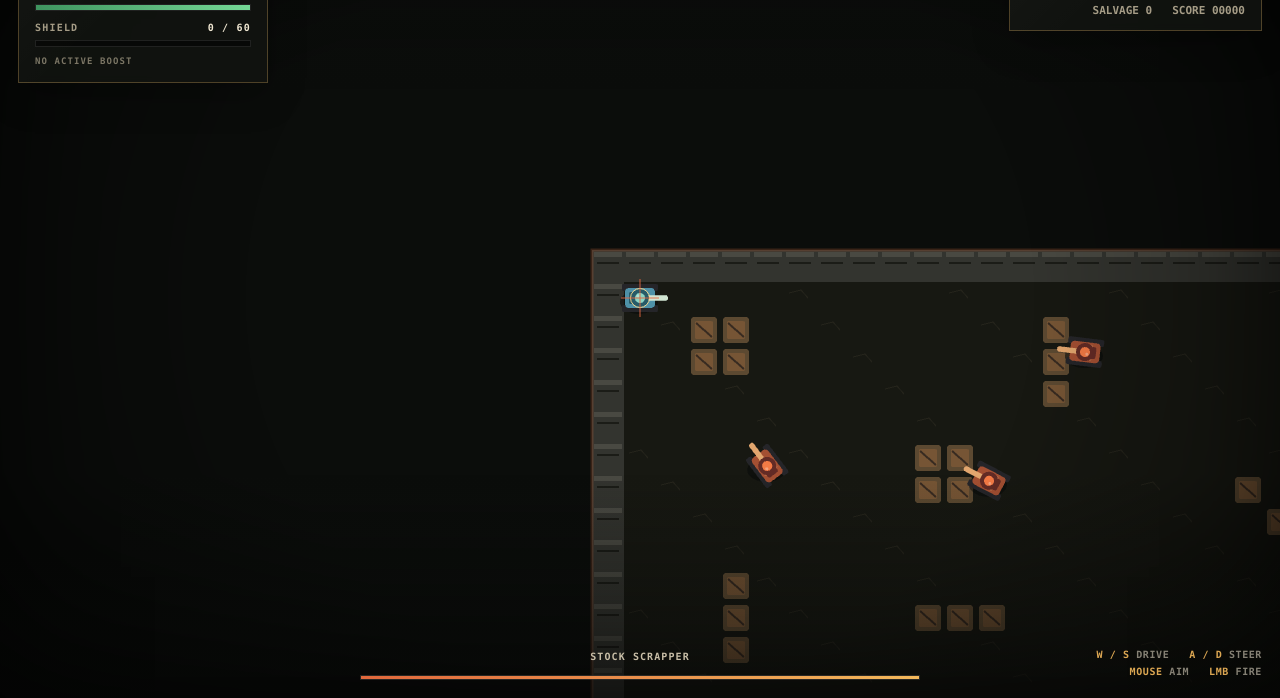
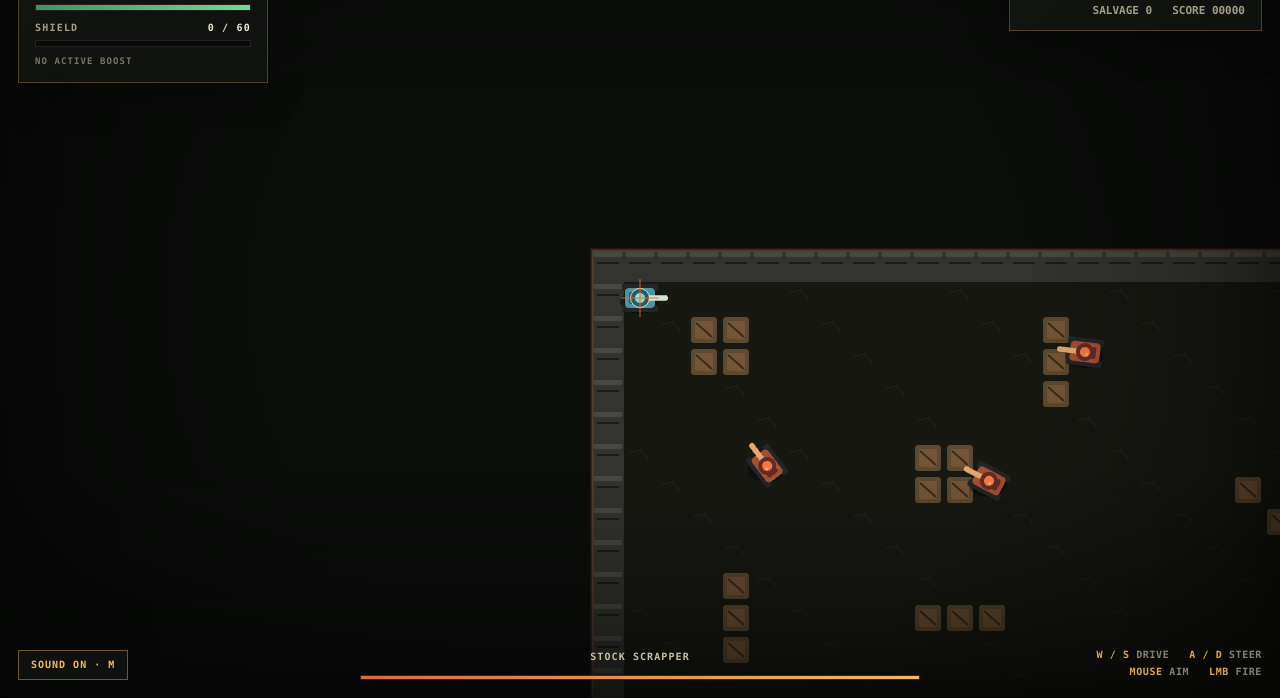
Before and after one commit to IrakliDevelop/tankz, a website built with Vite: page index.html in a window 1280 px wide. Shown: the part 102-800 px from the top of the page. Built offline with nearby package versions, Linux system fonts and the light colour scheme; animation ran at ten frames a second.

Commit message:
feat(audio): add music and gameplay sound effects

```diff
--- a/index.html
+++ b/index.html
@@ -258,6 +258,36 @@
         color: rgba(243, 184, 91, 0.9);
       }
 
+      #audio-toggle {
+        position: fixed;
+        bottom: 18px;
+        left: 18px;
+        z-index: 4;
+        padding: 9px 12px;
+        border: 1px solid rgba(240, 231, 210, 0.18);
+        background: rgba(18, 20, 17, 0.86);
+        color: var(--muted);
+        font:
+          750 10px/1 ui-monospace,
+          Consolas,
+          monospace;
+        letter-spacing: 0.1em;
+        cursor: pointer;
+        backdrop-filter: blur(5px);
+      }
+
+      #audio-toggle.active {
+        border-color: rgba(243, 184, 91, 0.42);
+        color: var(--amber);
+      }
+
+      #audio-toggle:hover,
+      #audio-toggle:focus-visible {
+        outline: none;
+        border-color: var(--amber);
+        color: var(--ink);
+      }
+
       #boss-panel {
         position: fixed;
         top: 26px;
@@ -505,6 +535,8 @@
       <div><b>MOUSE</b> AIM &nbsp; <b>LMB</b> FIRE</div>
     </div>
 
+    <button id="audio-toggle" class="active" type="button" aria-pressed="true">SOUND ON / M</button>
+
     <div id="crosshair" aria-hidden="true"></div>
 
     <section id="upgrade-panel" class="modal" hidden aria-label="Choose an upgrade">
--- a/src/main.ts
+++ b/src/main.ts
@@ -2,6 +2,7 @@ import { Application } from 'pixi.js';
 import { createSim, stepSim } from './core/sim';
 import { SIM_DT } from './core/config';
 import type { InputIntent } from './core/input';
+import { AudioManager } from './view/audio';
 import { Camera } from './view/camera';
 import { Hud } from './view/hud';
 import { Renderer } from './view/renderer';
@@ -21,11 +22,12 @@ async function start(): Promise<void> {
   });
   app.canvas.setAttribute(
     'aria-label',
-    'Tankz game arena. Use W and S to drive, A and D to steer, mouse to aim, and click to fire.',
+    'Tankz game arena. Use W and S to drive, A and D to steer, mouse to aim, click to fire, and M to toggle sound.',
   );
   document.body.appendChild(app.canvas);
 
   const state = createSim(Date.now() >>> 0);
+  const audio = new AudioManager(state);
   const hud = new Hud();
   const camera = new Camera();
   app.stage.addChild(camera.world);
@@ -41,6 +43,12 @@ async function start(): Promise<void> {
   let queuedRestart = false;
 
   window.addEventListener('keydown', (event) => {
+    if (event.code === 'KeyM') {
+      if (!event.repeat) audio.toggle();
+      event.preventDefault();
+      return;
+    }
+    void audio.unlock();
     keys.add(event.code);
     if (!event.repeat && event.code.startsWith('Digit')) {
       const index = Number(event.code.slice(5)) - 1;
@@ -57,7 +65,9 @@ async function start(): Promise<void> {
     hud.setPointer(mouse.x, mouse.y);
   });
   window.addEventListener('pointerdown', (event) => {
-    if (event.button === 0) mouse.down = true;
+    if (event.target !== app.canvas) return;
+    void audio.unlock();
+    if (event.button === 0 && event.target === app.canvas) mouse.down = true;
   });
   window.addEventListener('pointerup', (event) => {
     if (event.button === 0) mouse.down = false;
@@ -109,6 +119,7 @@ async function start(): Promise<void> {
       app.screen.height,
       ticker.deltaMS / 1000,
     );
+    audio.update(state);
     renderer.render(state, alpha);
     hud.update(state);
   });
--- /dev/null
+++ b/src/view/audio.ts
@@ -0,0 +1,170 @@
+import type { SimState } from '../core/sim';
+import type { GamePhase } from '../core/types';
+
+type SfxKey = 'fire' | 'explosion' | 'pickup' | 'ui' | 'success';
+
+const AUDIO_ENABLED_KEY = 'tankz.audio.enabled';
+const MUSIC_URL = '/audio/empty-city.ogg';
+const MUSIC_VOLUME = 0.16;
+const SFX_VOLUME = 0.68;
+
+const SFX_URLS: Record<SfxKey, string> = {
+  fire: '/audio/fire.mp3',
+  explosion: '/audio/explosion.mp3',
+  pickup: '/audio/pickup.mp3',
+  ui: '/audio/ui.mp3',
+  success: '/audio/success.mp3',
+};
+
+/**
+ * Translates newly observed simulation entities and phase changes into audio.
+ * Audio remains a read-only view concern and never feeds state back into the sim.
+ */
+export class AudioManager {
+  private readonly button: HTMLButtonElement;
+  private readonly music = createAudio(MUSIC_URL);
+  private readonly sfx = new Map<SfxKey, HTMLAudioElement>();
+  private readonly voices = new Set<HTMLAudioElement>();
+  private knownShellIds: Set<number>;
+  private knownEffectIds: Set<number>;
+  private previousPhase: GamePhase;
+  private enabled = readEnabledSetting();
+  private unlocked = false;
+
+  constructor(state: SimState) {
+    this.button = requiredButton('audio-toggle');
+    this.music.loop = true;
+    this.music.volume = MUSIC_VOLUME;
+    for (const [key, url] of Object.entries(SFX_URLS) as Array<[SfxKey, string]>) {
+      this.sfx.set(key, createAudio(url));
+    }
+
+    this.knownShellIds = new Set(state.shells.map(({ id }) => id));
+    this.knownEffectIds = new Set(state.effects.map(({ id }) => id));
+    this.previousPhase = state.phase;
+    this.button.addEventListener('click', () => this.toggle());
+    document.addEventListener('visibilitychange', () => this.syncMusic());
+    this.renderButton();
+  }
+
+  /** Must be called from a keyboard or pointer gesture to satisfy browser autoplay rules. */
+  async unlock(): Promise<void> {
+    if (this.unlocked) return;
+    this.unlocked = true;
+    this.renderButton();
+    await this.syncMusic();
+  }
+
+  toggle(): void {
+    this.enabled = !this.enabled;
+    writeEnabledSetting(this.enabled);
+    this.renderButton();
+    if (this.enabled) {
+      void this.unlock().then(() => this.syncMusic());
+      this.play('ui', 0.55);
+    } else {
+      this.music.pause();
+      for (const voice of this.voices) voice.pause();
+      this.voices.clear();
+    }
+  }
+
+  update(state: SimState): void {
+    const nextShellIds = new Set<number>();
+    let playerFired = false;
+    let enemyFired = false;
+    for (const shell of state.shells) {
+      nextShellIds.add(shell.id);
+      if (this.knownShellIds.has(shell.id)) continue;
+      if (shell.team === 'player') playerFired = true;
+      else enemyFired = true;
+    }
+    this.knownShellIds = nextShellIds;
+
+    const nextEffectIds = new Set<number>();
+    let explosionCount = 0;
+    let collectedPickup = false;
+    for (const effect of state.effects) {
+      nextEffectIds.add(effect.id);
+      if (this.knownEffectIds.has(effect.id)) continue;
+      if (effect.kind === 'explosion') explosionCount += 1;
+      if (effect.kind === 'repair' || effect.kind === 'shield' || effect.kind === 'overdrive') {
+        collectedPickup = true;
+      }
+    }
+    this.knownEffectIds = nextEffectIds;
+
+    if (playerFired) this.play('fire', 0.9);
+    if (enemyFired) this.play('fire', 0.34);
+    if (explosionCount > 0) this.play('explosion', Math.min(1, 0.72 + explosionCount * 0.08));
+    if (collectedPickup) this.play('pickup', 0.62);
+
+    if (state.phase !== this.previousPhase) {
+      if (state.phase === 'upgrade') this.play('success', 0.52);
+      else if (state.phase === 'victory') this.play('success', 0.9);
+      else if (state.phase === 'gameOver') this.play('explosion', 1);
+      else if (this.previousPhase === 'upgrade' || this.previousPhase === 'gameOver') {
+        this.play('ui', 0.5);
+      }
+      this.previousPhase = state.phase;
+    }
+  }
+
+  private play(key: SfxKey, gain: number): void {
+    if (!this.enabled || !this.unlocked || document.hidden) return;
+    const template = this.sfx.get(key);
+    if (!template) return;
+
+    const voice = template.cloneNode(true) as HTMLAudioElement;
+    voice.volume = Math.max(0, Math.min(1, SFX_VOLUME * gain));
+    this.voices.add(voice);
+    const release = () => this.voices.delete(voice);
+    voice.addEventListener('ended', release, { once: true });
+    voice.addEventListener('error', release, { once: true });
+    void voice.play().catch(release);
+  }
+
+  private async syncMusic(): Promise<void> {
+    if (!this.enabled || !this.unlocked || document.hidden) {
+      this.music.pause();
+      return;
+    }
+    await this.music.play().catch(() => undefined);
+  }
+
+  private renderButton(): void {
+    this.button.textContent = this.enabled ? 'SOUND ON · M' : 'SOUND OFF · M';
+    this.button.classList.toggle('active', this.enabled);
+    this.button.setAttribute('aria-pressed', String(this.enabled));
+  }
+}
+
+function createAudio(url: string): HTMLAudioElement {
+  const audio = new Audio(url);
+  audio.preload = 'auto';
+  return audio;
+}
+
+function requiredButton(id: string): HTMLButtonElement {
+  const element = document.getElementById(id);
+  if (!(element instanceof HTMLButtonElement)) {
+    throw new Error('Missing audio button #' + id);
+  }
+  return element;
+}
+
+function readEnabledSetting(): boolean {
+  try {
+    return localStorage.getItem(AUDIO_ENABLED_KEY) !== 'false';
+  } catch {
+    return true;
+  }
+}
+
+function writeEnabledSetting(enabled: boolean): void {
+  try {
+    localStorage.setItem(AUDIO_ENABLED_KEY, String(enabled));
+  } catch {
+    // Audio still works when storage is unavailable; only persistence is lost.
+  }
+}
```
Also changed, not shown: docs/AUDIO.md (added, +47 -0 lines), 6 other files.
